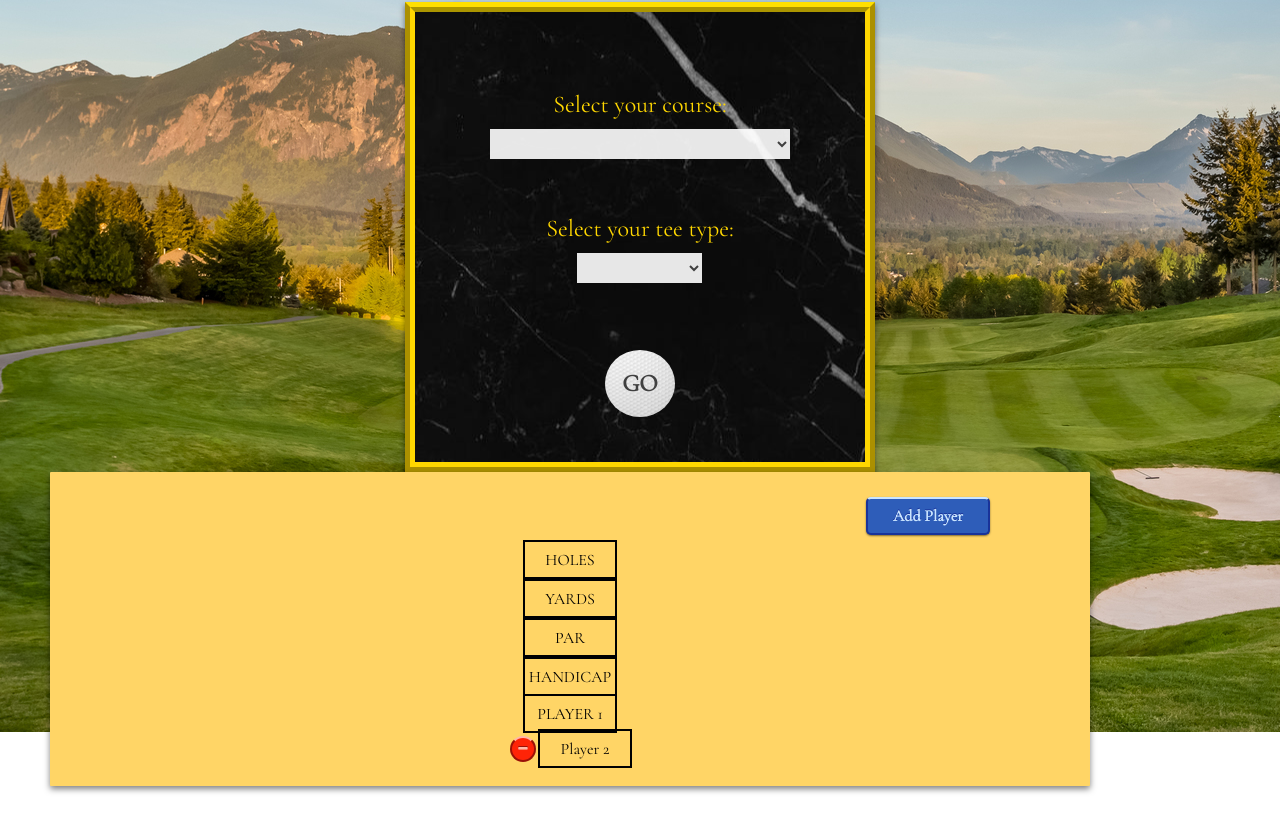
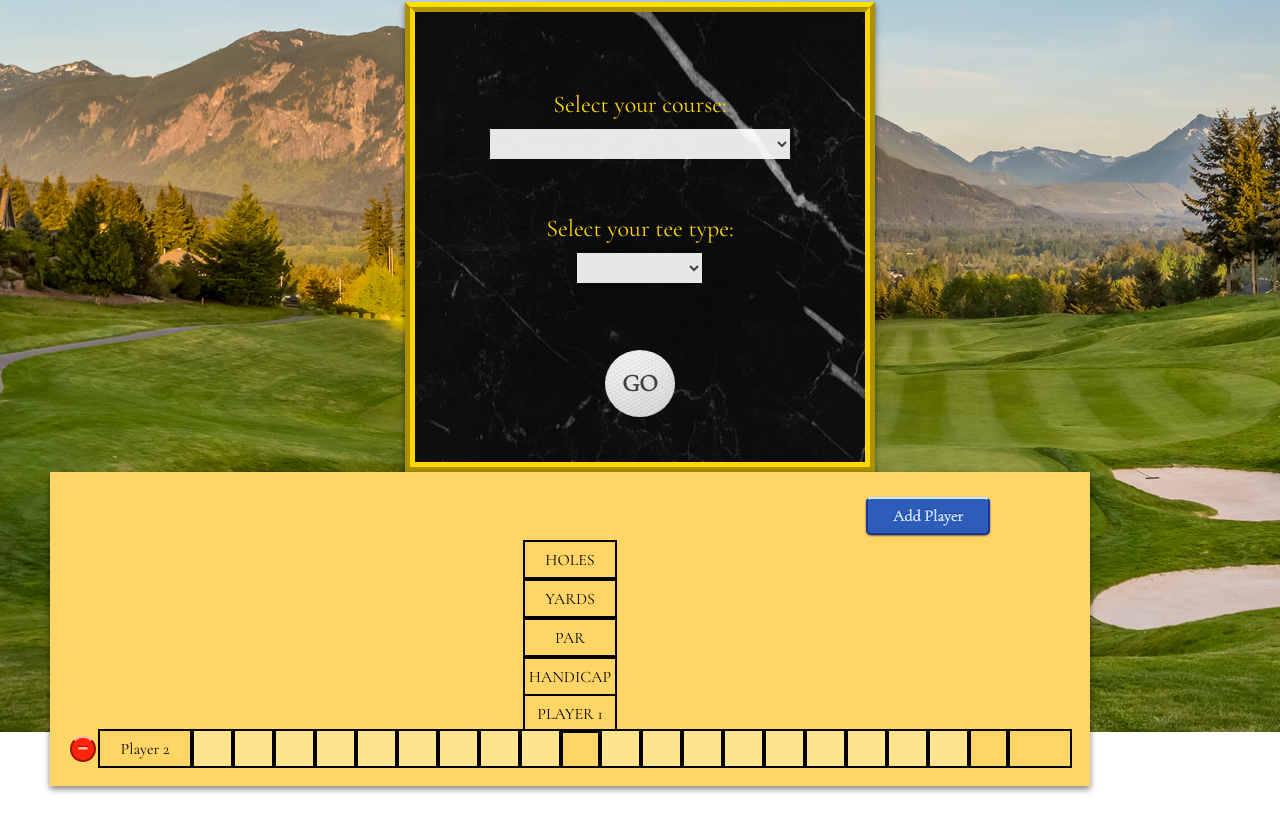
Before and after one commit to Morrianton/Project4, a plain HTML site: page index.html in a window 1280 px wide. Both pictures are taken after a click on the element "Add Player". Shown: the part 118-950 px from the top of the page. Drawn offline with nearby package versions, Linux system fonts and the light colour scheme; no server answers.

Commit message:
Added additional styling and adjusted addPlayer()

```diff
--- a/css/styles.css
+++ b/css/styles.css
@@ -1,7 +1,7 @@
 body {
     margin: 0;
     padding: 0;
-    /*overflow: hidden;*/
+    overflow: auto;
     background: url("../media/golf-course-bg-image.jpg") no-repeat center;
     background-size: auto;
     background-position: 0 -150px;
@@ -210,7 +210,7 @@ body {
 .input {
     width: 33px;
     border: solid 2px #000000;
-    background-color: #ffd566;
+    background-color: #ffe48e;
     height: 33px;
     text-align: center;
 }
--- a/js/main.js
+++ b/js/main.js
@@ -112,26 +112,25 @@ function addPlayer() {
 
     if(numHoles < 18) {
 
-        for(let hole = 0; hole <= 8; hole++) {
-            $(".input-container").append("<input class='input' id='input" + holeInfo[hole].hole_num + "' type='number'/>");
+        for(let hole = 1; hole <= 9; hole++) {
+            $(".player" + player).children(".input-container").append("<input class='input' id='input" + hole + "' type='number'/>");
         }
     }
 
     else {
 
-        for(let hole = 0; hole <= 8; hole++) {
-            $(".input-container").append("<input class='input' id='input" + holeInfo[hole].hole_num + "' type='number'/>")
+        for(let hole = 1; hole <= 9; hole++) {
+            $(".player" + player).children(".input-container").append("<input class='input' id='input" + hole + "' type='number'/>");
         }
 
-        $(".holes").append("<div class='in-box'><span>IN</span></div>");
-        $(".yardage").append("<div class='in-box'><span>" + currentCourse.course.tee_types[teeTypeIndex].back_nine_yards + "</span></div>");
-        $(".par").append("<div class='in-box'><span>" + currentCourse.course.tee_types[teeTypeIndex].back_nine_par + "</span></div>");
-        $(".handicap").append("<div class='in-box'></div>");
-        $(".input-container").append("<div class='in-box'></div>");
+        $(".player" + player).children(".input-container").append("<div class='out-box'></div>");
 
-        for(let hole = 9; hole <= 17; hole++) {
-            $(".input-container").append("<input class='input' id='input" + holeInfo[hole].hole_num + "' type='number'/>")
+        for(let hole = 10; hole <= 18; hole++) {
+            $(".player" + player).children(".input-container").append("<input class='input' id='input" + hole + "' type='number'/>");
         }
+
+        $(".player" + player).children(".input-container").append("<div class='in-box'></div>");
+        $(".player" + player).children(".input-container").append("<div class='total'></div>");
     }
     player++;
 }
```
